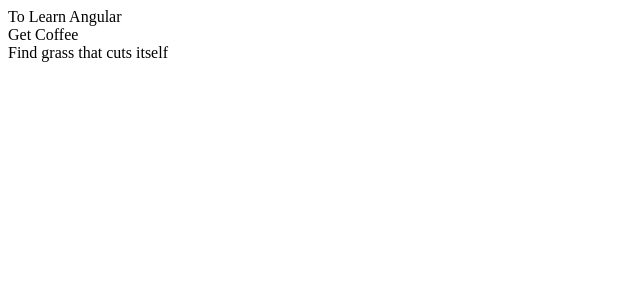
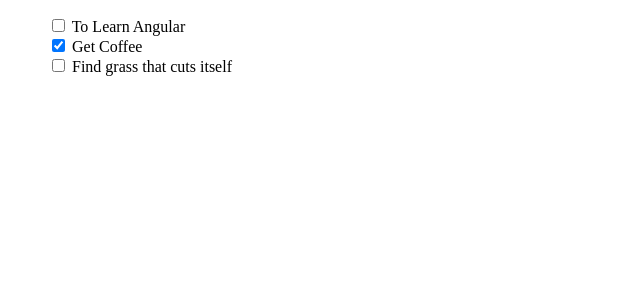
Before and after one commit to uezeokoli/Angular_Playground, an Angular app in the folder wishlist/: page / in a window 1280 px wide. Shown: the top 300 px of the page, without its empty margins (0-640 px from the left). Built offline with nearby package versions, Linux system fonts and the light colour scheme.

Commit message:
ngFor and ng-template

```diff
--- a/wishlist/src/app/app.component.html
+++ b/wishlist/src/app/app.component.html
@@ -1,5 +1,24 @@
 <div class="container">
-  <div *ngFor="let item of items">
-    {{item.wishText}}
+
+  <div *ngIf="items.length === 0; else showItems">
+    There are no items to display
   </div>
+
+  <ng-template #showItems>
+    <ul class="wish-list">
+      <li *ngFor="let item of items">
+        <div class="form-check">
+          <label class="form-check-label">
+            <input
+            type="checkbox"
+            class="checkbox"
+            [checked] = item.isComplete
+            >
+            {{item.wishText}}
+          </label>
+        </div>
+      </li>
+    </ul>
+  </ng-template>
+
 </div>
--- a/wishlist/src/app/app.component.scss
+++ b/wishlist/src/app/app.component.scss
@@ -0,0 +1,4 @@
+.wish-list{
+    //takes away bullet points in list
+    list-style: none;
+}
--- a/wishlist/src/app/app.component.ts
+++ b/wishlist/src/app/app.component.ts
@@ -5,12 +5,12 @@
 
 @Component({
   selector: 'app-root',
-  imports: [RouterOutlet, CommonModule],
+  imports: [CommonModule],
   templateUrl: './app.component.html',
   styleUrl: './app.component.scss'
 })
 export class AppComponent {
-  items = [
+  items : WishItem[] = [
     new WishItem('To Learn Angular'),
     new WishItem('Get Coffee', true),
     new WishItem('Find grass that cuts itself')
```
